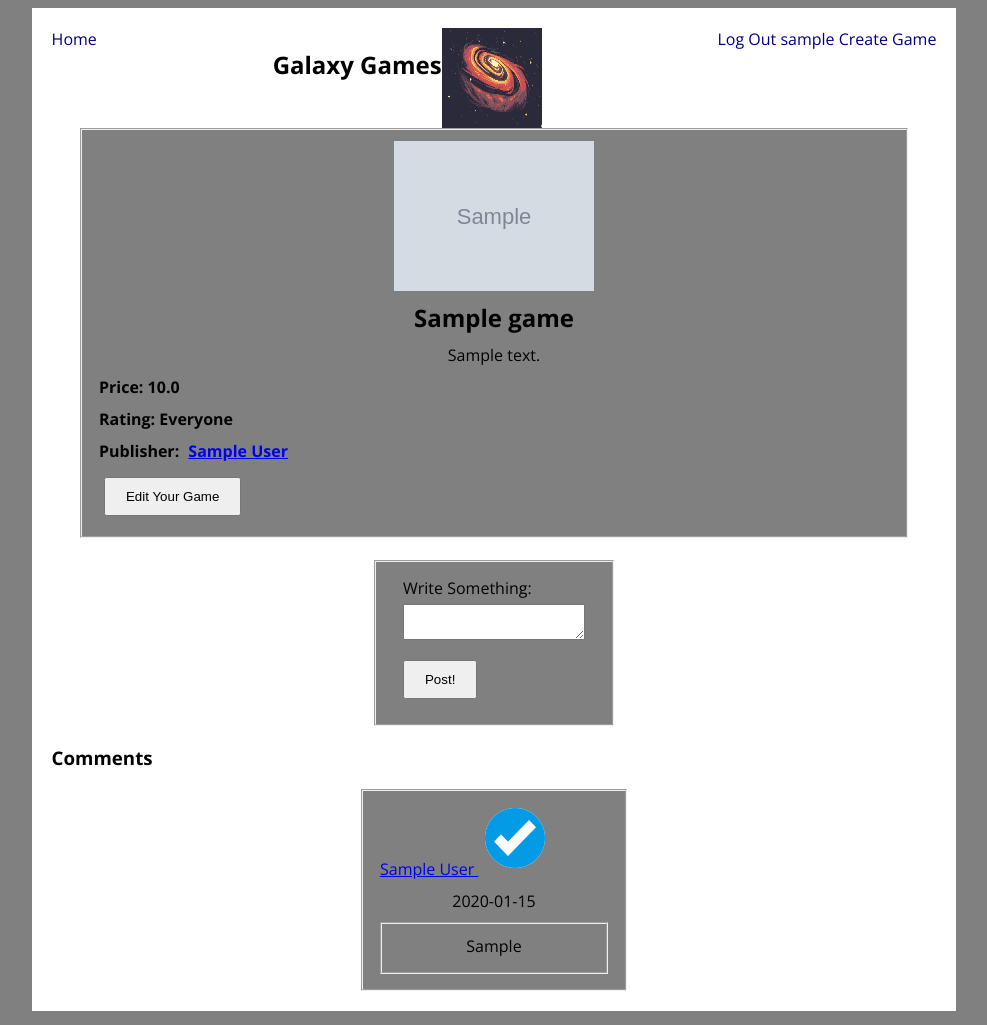
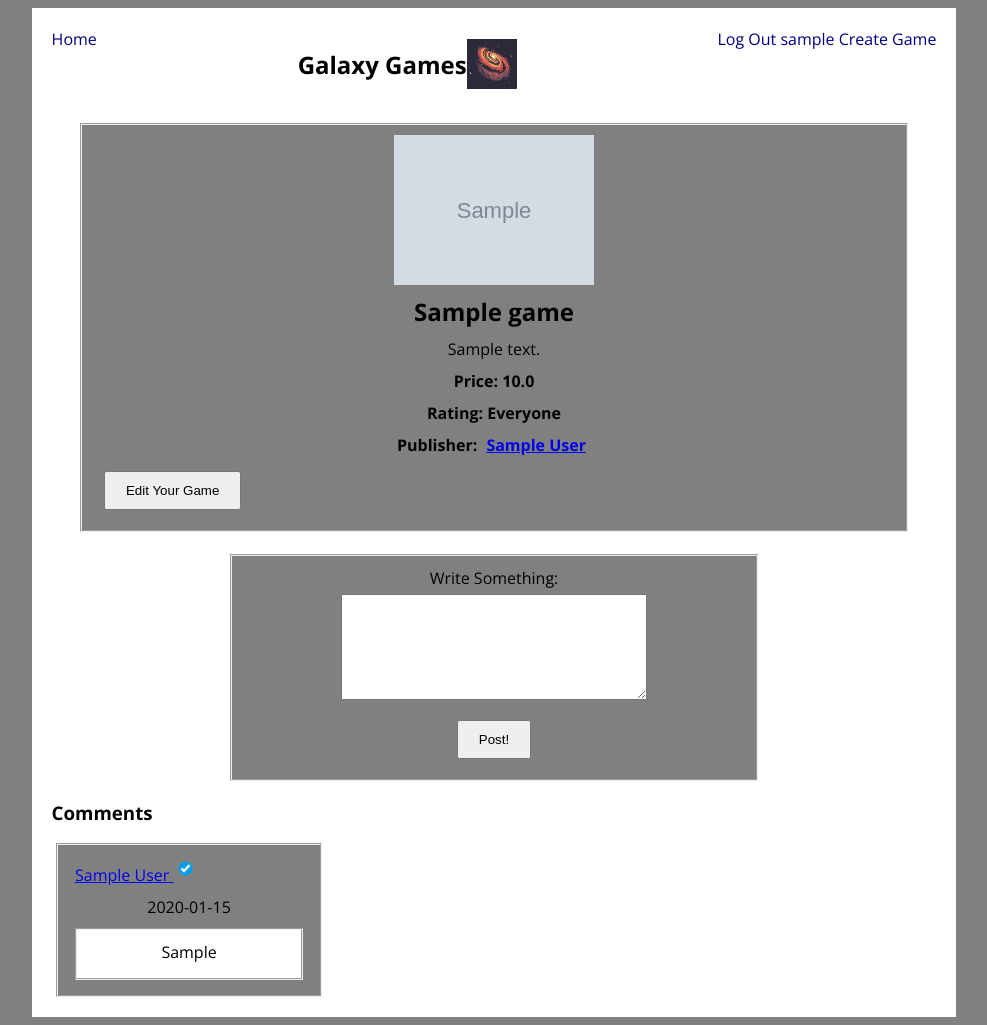
Before and after one commit to kentongelis/Games, a Flask app: page /game_detail/1 in a window 1280 px wide. Shown: the whole page, without its empty margins (146-1133 px from the left). Run offline with Flask 2, Linux system fonts and the light colour scheme; a user stored in the database is signed in; tables that the repository leaves empty hold one stand-in row (values such as "Sample post"); grey boxes marked "Sample" are stand-in pictures; some libraries are stand-ins or nearby versions.

Commit message:
added more features

```diff
--- a/auth.txt
+++ b/auth.txt
@@ -1,2 +1,4 @@
-jimmy1234 : jimmy
 activision123 : act123
+ubisoft : ubi123
+ea1 : ea1234
+vgl : gamelover
--- a/games_app/static/style.css
+++ b/games_app/static/style.css
@@ -57,8 +57,49 @@
     align-self: center;
 }
 
+#checkmark {
+    width:15px;
+    height:15px;
+}
+
 #title {
+    display:flex;
+    justify-content: row;
     align-items: center;
+    justify-content: center;
+}
+
+#comment-form {
+    width: 500px;
+    align-items: center;
+    text-align: center;
+}
+
+#comment-form textarea {
+    width: 300px;
+    height: 100px;
+}
+
+#comments {
+    display: grid;
+    grid-template-columns: 1fr 1fr 1fr;
+    grid-gap : 30px
+}
+
+#white {
+    background-color: white;
+}
+
+#game-list {
+    display: grid;
+    grid-template-columns: 1fr 1fr 1fr 1fr;;
+    grid-gap : 30px
+}
+
+#game-list-2 {
+    display: grid;
+    grid-template-columns: 1fr 1fr 1fr 1fr;;
+    grid-gap : 30px
 }
 
 h1 {
@@ -69,6 +110,10 @@
     text-align: center
 }
 
+h4 {
+    text-align: center
+}
+
 p {
     text-align: center
 }
--- a/games_app/templates/base.html
+++ b/games_app/templates/base.html
@@ -12,7 +12,7 @@
                 <a href="/">Home</a>
                 <div id="title">
                     <h1 style="float:left">Galaxy Games</h1>
-                    <img src="static/images/galaxy.png" width="100px" height="100px" style="float:right">
+                    <img src="{{ url_for('static', filename='images/galaxy.png') }}" width="50px" height="50px" style="float:right">
                 </div>
                 <div id="siglog">
                     {% if current_user.is_authenticated %}
--- a/games_app/templates/create_game.html
+++ b/games_app/templates/create_game.html
@@ -2,6 +2,8 @@
 {% extends 'base.html' %}
 
 {% block content %}
+
+<br>
 
 <form method="POST" action="{{ url_for('main.create_game') }}" enctype="multipart/form-data">
     {{ form.csrf_token }}
--- a/games_app/templates/edit_game.html
+++ b/games_app/templates/edit_game.html
@@ -2,6 +2,8 @@
 {% extends 'base.html' %}
 
 {% block content %}
+
+<br>
 
 <form method="POST" action="{{ url_for('main.edit_game', game_id=game.id) }}" enctype="multipart/form-data">
     {{ form.csrf_token }}
--- a/games_app/templates/game_detail.html
+++ b/games_app/templates/game_detail.html
@@ -1,6 +1,7 @@
 <!DOCTYPE html>
 {% extends 'base.html' %}
 {% block content %}
+<br>
 <div>
     <fieldset id="game">
     <img id="game-img" src="/{{ game.image }}" width = "200" alt= "Game Image"/>
@@ -34,9 +35,8 @@
 <br>
 
 {% if current_user.is_authenticated %}
-<fieldset>
+<fieldset id="comment-form">
     <form method="POST" action = "{{ url_for('main.game_detail', game_id = game.id) }}">
-        <div>
         {{ form.csrf_token }}
 
             {{ form.data.label }}<br>
@@ -49,7 +49,6 @@
             </ul>
 
             {{ form.submit }}
-        </div>
     </form>
 </fieldset>
 
@@ -57,22 +56,22 @@
     <h3>Comments</h3>
 </div>
 
+<div id="comments">
 {% for post in game.posts %}
-<div>
     <fieldset id="comment">
         {% if post.user.is_publisher %}
-        <a href="/profile/{{ post.user.id }}">{{ post.user.name }} <img src="static/images/checkmark.png"></a>
+        <a href="/profile/{{ post.user.id }}">{{ post.user.name }} <img id="checkmark" src="{{ url_for('static', filename='images/checkmark.png') }}"></a>
         {% else %}
         <a href="/profile/{{ post.user.id }}">{{ post.user.username }}</a>
         {% endif %}
 
         <p>{{ post.date }}</p>
-        <fieldset>
+        <fieldset id="white">
         <p>{{ post.data }}</p>
         </fieldset>
     </fieldset>
+{% endfor %}
 </div>
-{% endfor %}
 
 
 
```
Also changed, not shown: games_app/templates/home.html (+5 -3 lines), games_app/templates/profile.html (+16 -8 lines), games_app/database.db, games_app/static/uploads/Apex_legends_cover.jpg (added), games_app/static/uploads/Grand_Theft_Auto_V.png (added), games_app/static/uploads/Tom_Clancys_Rainbow_Six_Siege_cover_art_1.jpg (added), games_app/static/uploads/call-of-duty-modern-warfare-3.jpg (added), games_app/static/uploads/download.jpg (added), games_app/static/uploads/fff.png (added), 3 other files.
